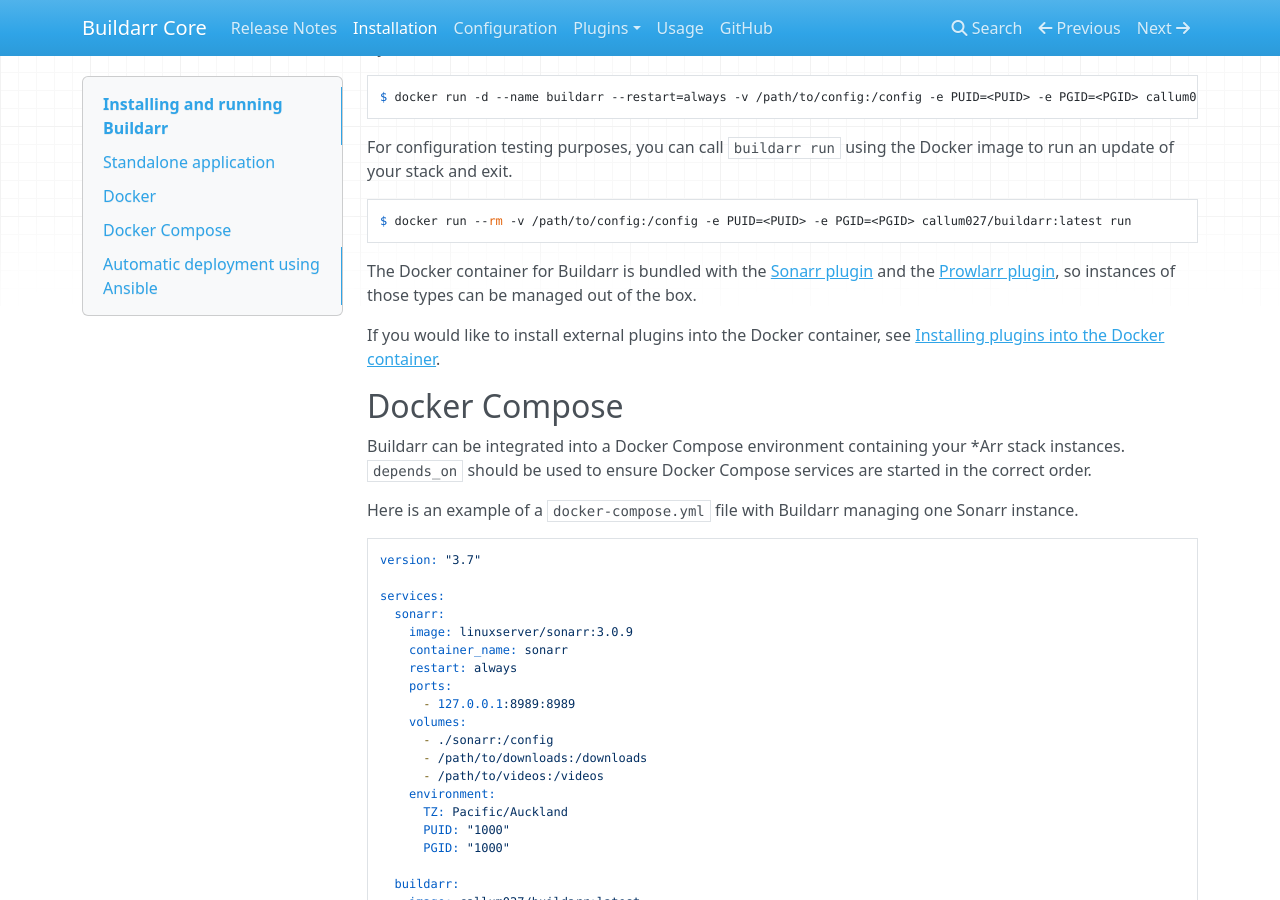
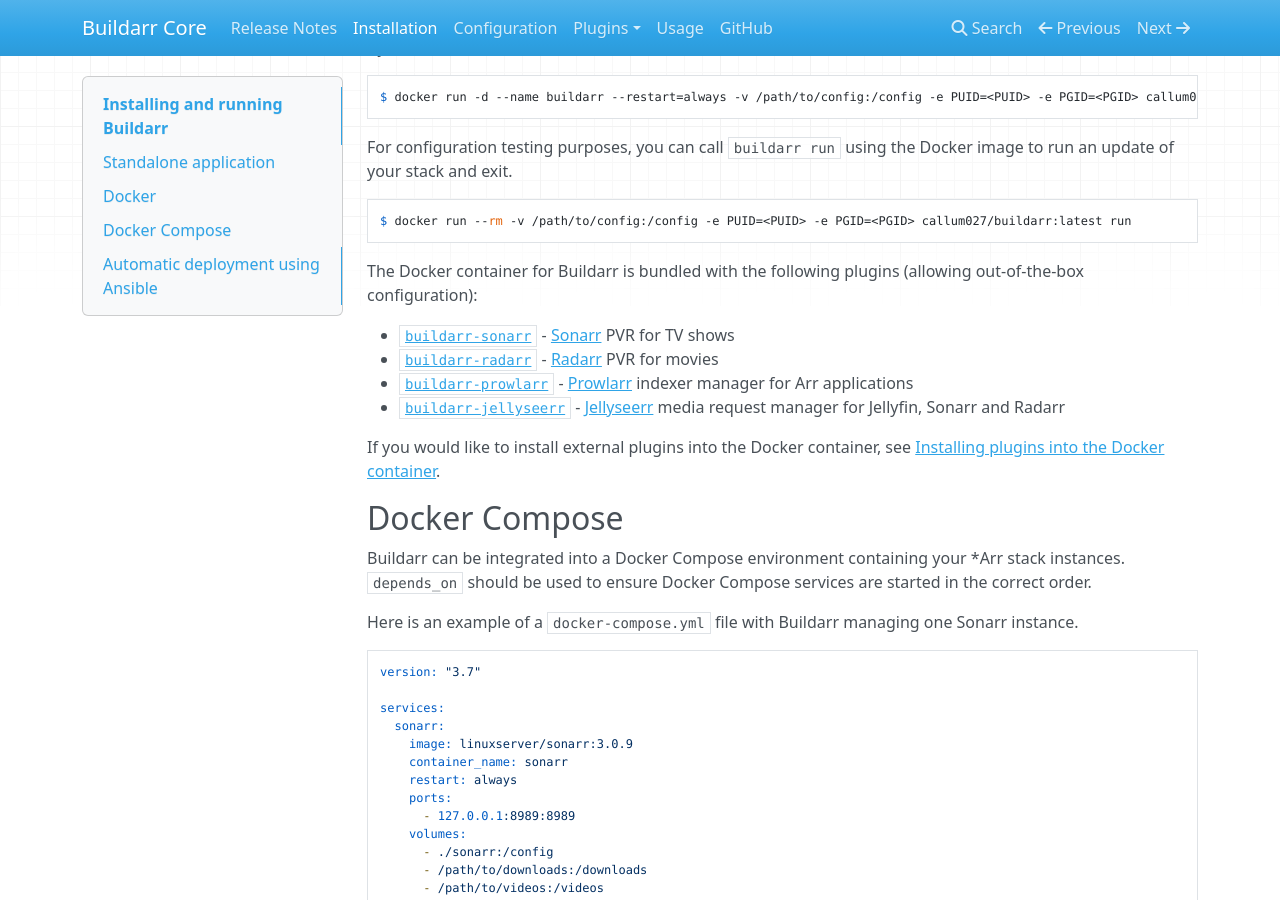
Before and after one commit to buildarr/buildarr, an MkDocs documentation site: the page built from docs/installation.md, in a window 1280 px wide and 900 px high, scrolled down 1450 px. Built offline with MkDocs 1.6.1, drawn with Linux system fonts in a browser that asks for light colours; nearby versions of some CDN libraries.

Commit message:
Update docs to reference new plugins

````diff
--- a/docs/installation.md
+++ b/docs/installation.md
@@ -72,7 +72,12 @@
 $ docker run --rm -v /path/to/config:/config -e PUID=<PUID> -e PGID=<PGID> callum027/buildarr:latest run
 ```
 
-The Docker container for Buildarr is bundled with the [Sonarr plugin](https://buildarr.github.io/plugins/sonarr) and the [Prowlarr plugin](https://buildarr.github.io/plugins/prowlarr), so instances of those types can be managed out of the box.
+The Docker container for Buildarr is bundled with the following plugins (allowing out-of-the-box configuration):
+
+* [`buildarr-sonarr`](https://buildarr.github.io/plugins/sonarr) - [Sonarr](https://sonarr.tv) PVR for TV shows
+* [`buildarr-radarr`](https://buildarr.github.io/plugins/radarr) - [Radarr](https://radarr.video) PVR for movies
+* [`buildarr-prowlarr`](https://buildarr.github.io/plugins/prowlarr) - [Prowlarr](https://prowlarr.com) indexer manager for Arr applications
+* [`buildarr-jellyseerr`](https://buildarr.github.io/plugins/jellyseerr) - [Jellyseerr](https://github.com/Fallenbagel/jellyseerr) media request manager for Jellyfin, Sonarr and Radarr
 
 If you would like to install external plugins into the Docker container, see [Installing plugins into the Docker container](plugins/index.md#installing-plugins-into-the-docker-container).
 
--- a/mkdocs.yml
+++ b/mkdocs.yml
@@ -26,7 +26,9 @@
   - Plugins:
     - Introduction: "plugins/index.md"
     - Buildarr Sonarr Plugin: "https://buildarr.github.io/plugins/sonarr"
+    - Buildarr Radarr Plugin: "https://buildarr.github.io/plugins/radarr"
     - Buildarr Prowlarr Plugin: "https://buildarr.github.io/plugins/prowlarr"
+    - Buildarr Jellyseerr Plugin: "https://buildarr.github.io/plugins/jellyseerr"
   - Usage: "usage.md"
   - GitHub: "https://github.com/buildarr/buildarr"
   # TODO: Development documentation.
````
Also changed, not shown: README.md (+4 -2 lines), docs/index.md (+2 -0 lines), docs/plugins/index.md (+4 -0 lines).
